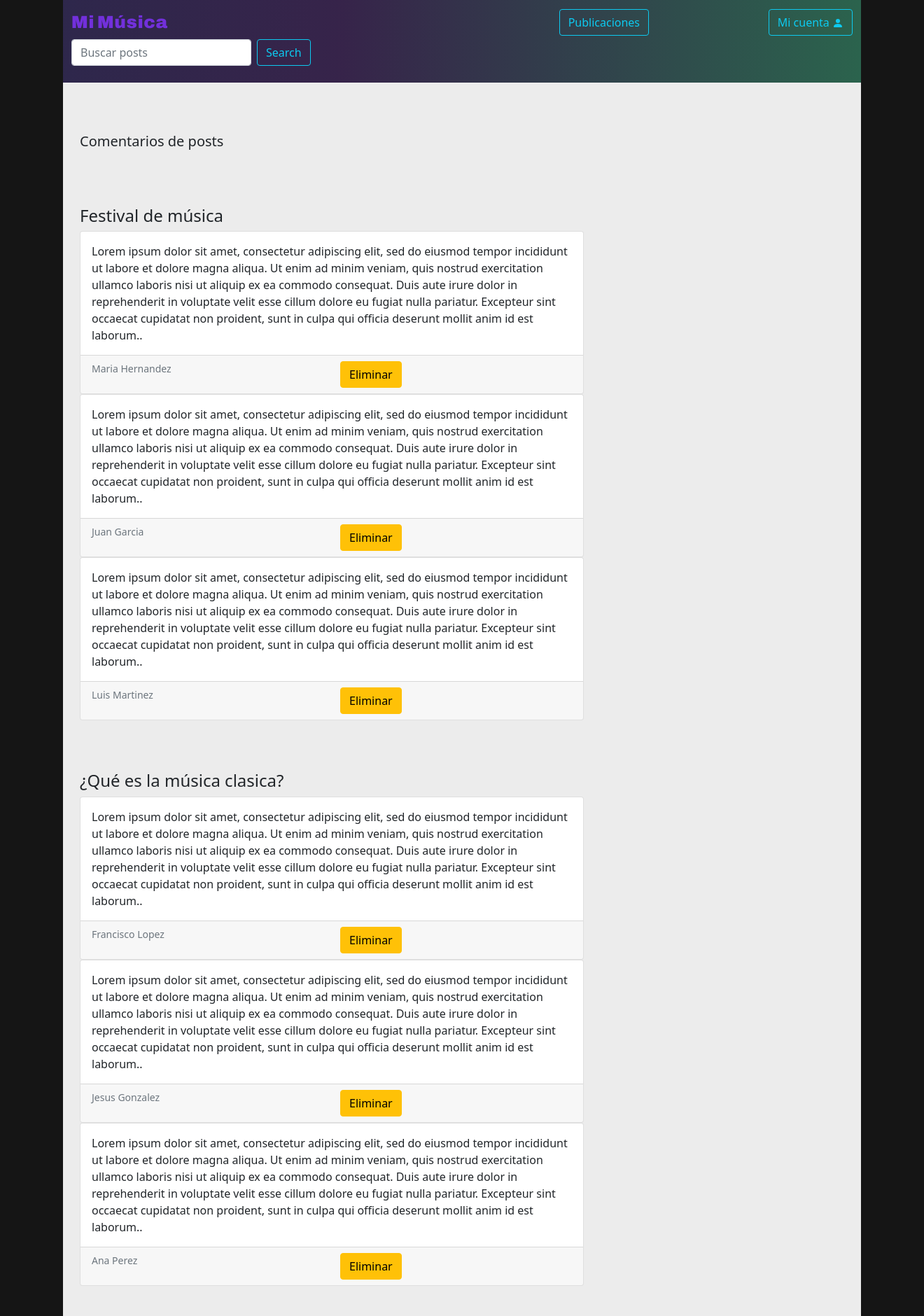
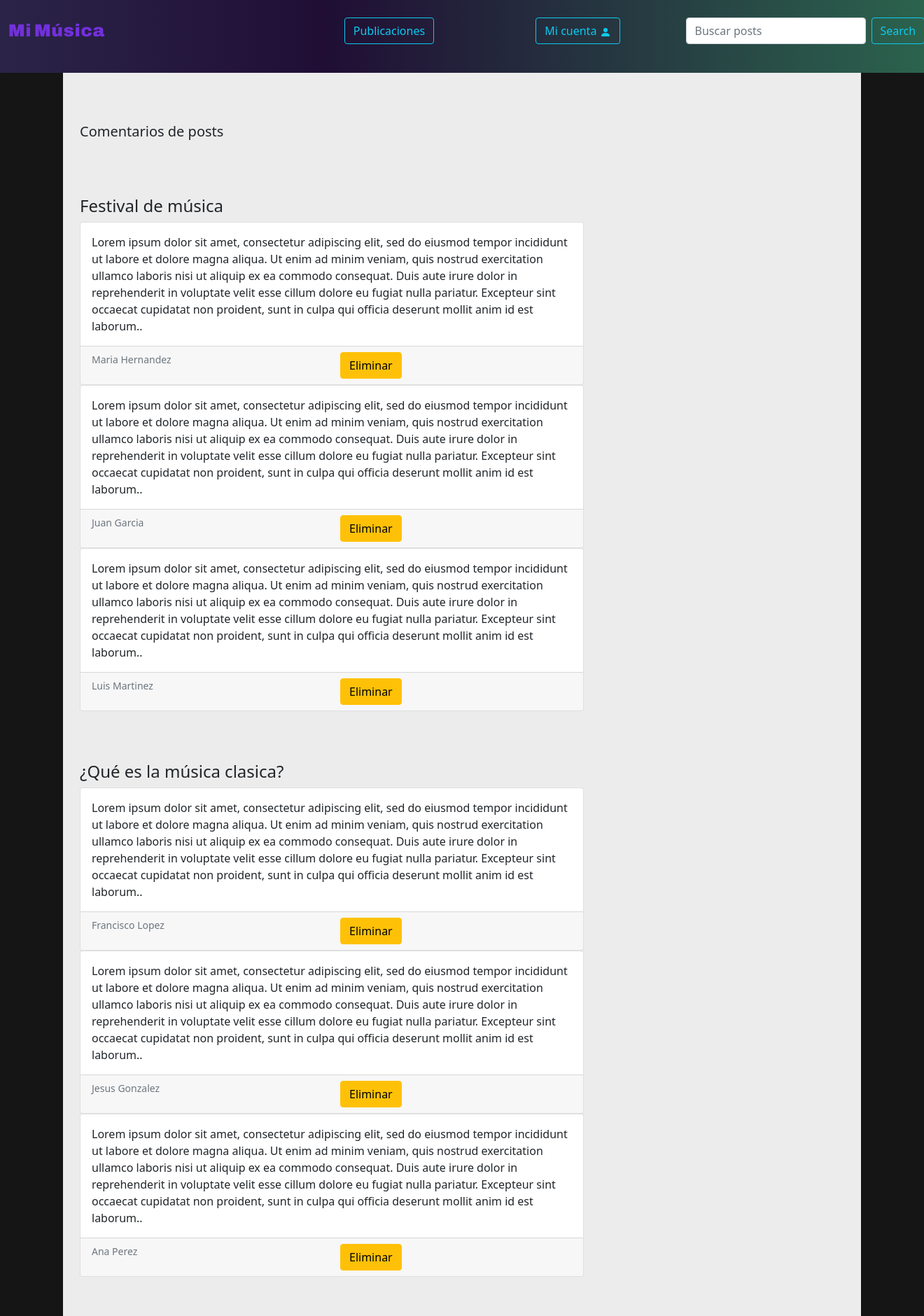
Before and after one commit to Jesus-fran/blog_music, a Laravel app: page /admin_comentarios in a window 1320 px wide. Shown: the top 1880 px of the page at 70% size. Run offline with Laravel 8, Linux system fonts and the light colour scheme.

Commit message:
Nav corregido

```diff
--- a/resources/views/index.blade.php
+++ b/resources/views/index.blade.php
@@ -7,6 +7,12 @@
     <meta name="viewport" content="width=device-width, initial-scale=1.0">
     <link href="https://cdn.jsdelivr.net/npm/bootstrap@5.0.2/dist/css/bootstrap.min.css" rel="stylesheet"
         integrity="sha384-EVSTQN3/azprG1Anm3QDgpJLIm9Nao0Yz1ztcQTwFspd3yD65VohhpuuCOmLASjC" crossorigin="anonymous">
+        <script src="https://cdn.jsdelivr.net/npm/@popperjs/core@2.9.2/dist/umd/popper.min.js"
+        integrity="sha384-IQsoLXl5PILFhosVNubq5LC7Qb9DXgDA9i+tQ8Zj3iwWAwPtgFTxbJ8NT4GN1R8p" crossorigin="anonymous">
+    </script>
+    <script src="https://cdn.jsdelivr.net/npm/bootstrap@5.0.2/dist/js/bootstrap.min.js"
+        integrity="sha384-cVKIPhGWiC2Al4u+LWgxfKTRIcfu0JTxR+EQDz/bgldoEyl4H0zUF0QKbrJ0EcQF" crossorigin="anonymous">
+    </script>
     <link type="text/css" rel="stylesheet" href="{{ asset('css/app.css') }}" />
     <link rel="shortcut icon" href="{{ asset('favicon.png') }}">
     <link rel="stylesheet" href="https://cdn.jsdelivr.net/npm/bootstrap-icons@1.8.0/font/bootstrap-icons.css">
@@ -19,32 +25,48 @@
 
 <body>
 
-    <div class="container contenedor_nav">
-        <nav class="navbar navbar-dark bar_nav">
+    <div class="container-fluid bg-dark contenedor_nav">
+        <nav class="navbar  navbar-expand-lg bg-dark navbar-dark bar_nav">
             <div class="container-fluid">
                 <a class="navbar-brand" href="{{ url('/') }}">
                     <div id="home">Mi Música</div>
                 </a>
-                <!-- <img src="{{ asset('img/logo.png') }}" class="logo" alt="home">             -->
-                <a class="btn btn-outline-info offset-md-4" href="{{ url('/publicacion') }}"
-                    role="button">Publicaciones
-                </a>
-
+                <button class="navbar-toggler" type="button" data-bs-toggle="collapse" data-bs-target="#opciones"
+                    aria-controls="opciones" aria-expanded="false" aria-label="Toggle navigation">
+                    <span class="navbar-toggler-icon"></span>
+                </button>
+                <div class="collapse navbar-collapse" id="opciones">
+                    <div class="container">
+                        <div class="row">
+                            <div class="navbar-nav">
+                                <div class="col-md-auto offset-md-3"><a class="btn btn-outline-info offset-md-4"
+                                        href="{{ url('/publicacion') }}" role="button">Publicaciones
+                                    </a></div>
+                                <div class="col-md-auto offset-md-1">
                                     @section('btns')
                                         {{-- btns --}}
                                     @show
-
-                <a class="btn btn-outline-info" href="{{ url('/ini_sesion') }}" role="button">Mi cuenta
-                    <svg xmlns="http://www.w3.org/2000/svg" width="16" height="16" fill="currentColor"
-                        class="bi bi-person-fill" viewBox="0 0 16 16">
-                        <path d="M3 14s-1 0-1-1 1-4 6-4 6 3 6 4-1 1-1 1H3zm5-6a3 3 0 1 0 0-6 3 3 0 0 0 0 6z" />
+                                </div>
+                                <div class="col-md-auto offset-md-1"> <a class="btn btn-outline-info"
+                                        href="{{ url('/ini_sesion') }}" role="button">Mi cuenta
+                                        <svg xmlns="http://www.w3.org/2000/svg" width="16" height="16"
+                                            fill="currentColor" class="bi bi-person-fill" viewBox="0 0 16 16">
+                                            <path
+                                                d="M3 14s-1 0-1-1 1-4 6-4 6 3 6 4-1 1-1 1H3zm5-6a3 3 0 1 0 0-6 3 3 0 0 0 0 6z" />
                                         </svg>
-                </a>
-
+                                    </a></div>
+                                <div class="col-md-auto offset-md-1">
                                     <form class="d-flex">
-                    <input class="form-control me-2" type="search" placeholder="Buscar posts" aria-label="Search">
+                                        <input class="form-control me-2" type="search" placeholder="Buscar posts"
+                                            aria-label="Search">
                                         <button class="btn btn-outline-info" type="submit">Search</button>
                                     </form>
+                                </div>
+                            </div>
+                        </div>
+                    </div>
+                </div>
+
             </div>
             <br><br><br>
         </nav>
```
Lines whose indentation alone changed are shown as unchanged.
